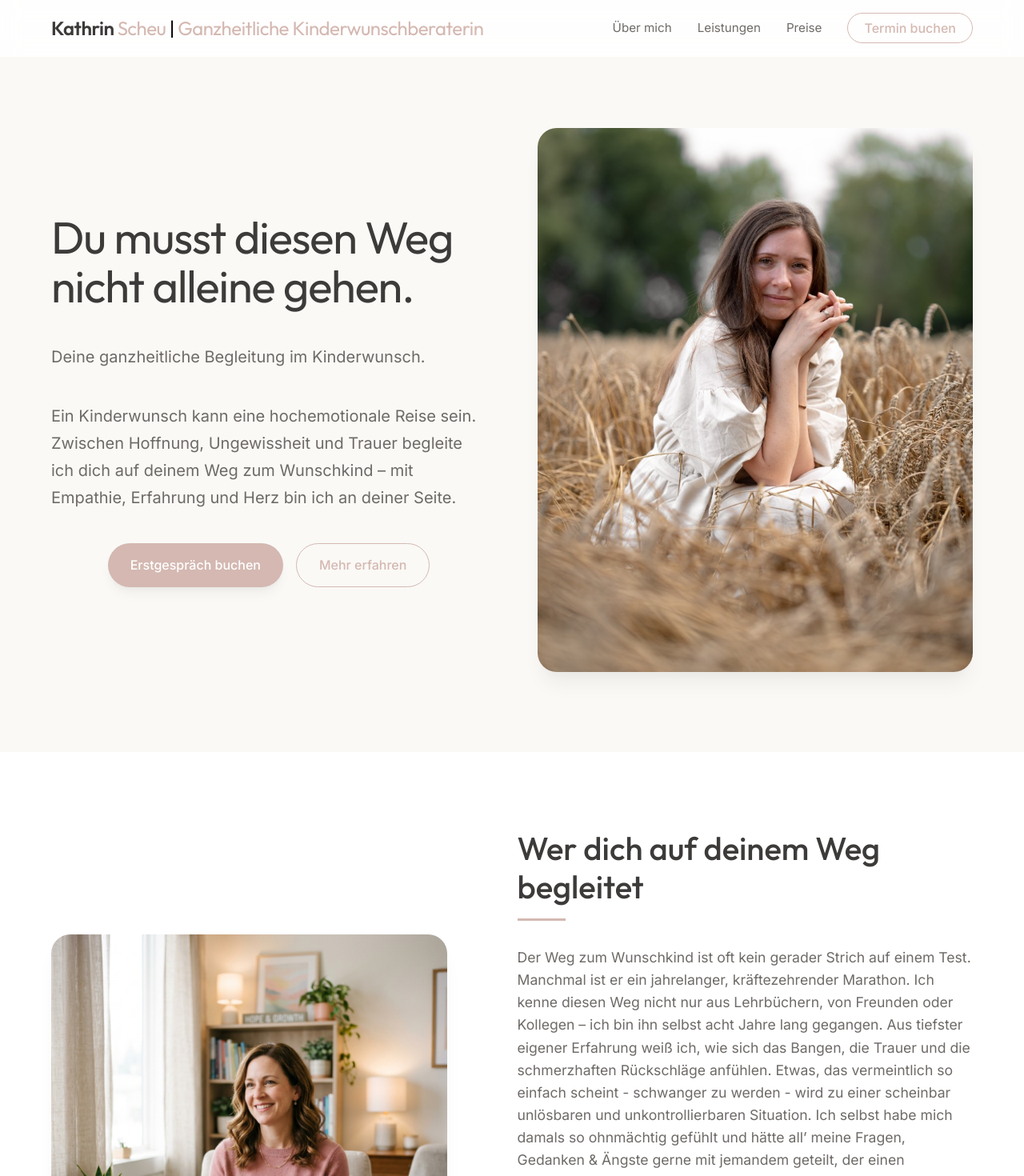
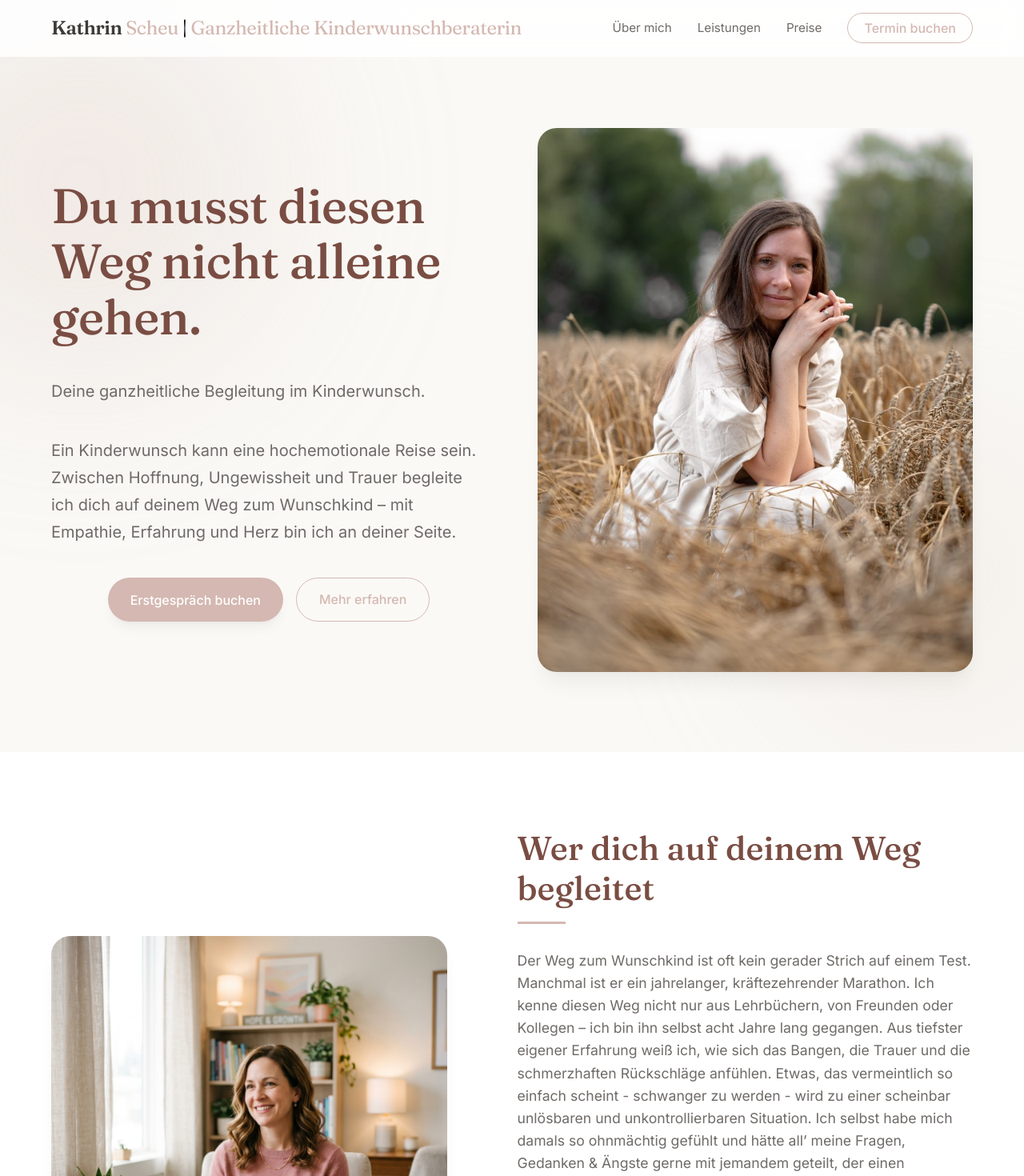
Before and after one commit to nielsinoglindini/kinderwunsch, a React (Vite) app: page / in a window 1280 px wide. Shown: the top 1470 px of the page at 80% size. Built offline with nearby package versions, Linux system fonts and the light colour scheme.

Commit message:
style: update typography to Fraunces for headings, introduce a new heading color, and refine visual styles for service cards and hero layout.

```diff
--- a/index.html
+++ b/index.html
@@ -4,7 +4,10 @@
     <meta charset="UTF-8" />
     <link rel="icon" type="image/svg+xml" href="/vite.svg" />
     <meta name="viewport" content="width=device-width, initial-scale=1.0" />
-    <title>nascent-curiosity</title>
+    <link rel="preconnect" href="https://fonts.googleapis.com">
+    <link rel="preconnect" href="https://fonts.gstatic.com" crossorigin>
+    <link href="https://fonts.googleapis.com/css2?family=Cormorant+Garamond:ital,wght@0,300;0,400;0,500;0,600;0,700;1,300;1,400;1,500;1,600&family=Fraunces:ital,opsz,wght@0,9..144,300;0,9..144,400;0,9..144,500;0,9..144,600;0,9..144,700;1,9..144,300;1,9..144,400;1,9..144,500&family=Inter:wght@300;400;500;600;700&family=Plus+Jakarta+Sans:wght@300;400;500;600;700&display=swap" rel="stylesheet">
+    <title>Kathrin Scheu | Ganzheitliche Kinderwunschberaterin</title>
   </head>
   <body>
     <div id="root"></div>
--- a/src/App.tsx
+++ b/src/App.tsx
@@ -91,6 +91,8 @@ function App() {
 
       {/* Hero Section */}
       <header className="hero">
+        <div className="ambient-blob blob-1"></div>
+        <div className="ambient-blob blob-2"></div>
         <div className="container hero-content">
           <div className="hero-text animate-on-scroll">
             <h1>Du musst diesen Weg nicht alleine gehen.</h1>
@@ -406,7 +408,7 @@ function App() {
 
             {contactSubmitted ? (
               <div className="animate-fade-in" style={{ padding: '24px', backgroundColor: 'var(--color-bg-secondary)', borderRadius: 'var(--radius-md)' }}>
-                <h3 style={{ fontSize: '1.5rem', marginBottom: '12px', color: 'var(--color-text-main)' }}>Vielen Dank für deine Nachricht!</h3>
+                <h3 style={{ fontSize: '1.5rem', marginBottom: '12px', color: 'var(--color-text-heading)' }}>Vielen Dank für deine Nachricht!</h3>
                 <p style={{ color: 'var(--color-text-muted)' }}>Ich habe deine Anfrage erhalten und werde mich in Kürze bei dir melden.</p>
               </div>
             ) : (
--- a/src/index.css
+++ b/src/index.css
@@ -1,5 +1,3 @@
-@import url('https://fonts.googleapis.com/css2?family=Inter:wght@300;400;500;600&family=Outfit:wght@300;400;500;600;700&display=swap');
-
 :root {
   /* Pastel & Calm Color Palette */
   --color-bg: #FAF9F6; /* Warm off-white */
@@ -8,13 +6,14 @@
 
   --color-text-main: #3D3B39; /* Very soft dark grey/brown for readability */
   --color-text-muted: #6E6A67;
+  --color-text-heading: #7A4D43; /* Friendly, warm deep terracotta/rose-brown */
 
   --color-primary: #D4B8B1; /* Dusty rose / Pastel peach */
   --color-primary-hover: #C5A39B;
 
   --color-accent: #E3D5CA; /* Lighter sand tone */
 
-  --font-heading: 'Outfit', sans-serif;
+  --font-heading: 'Fraunces', serif;
   --font-body: 'Inter', sans-serif;
 
   --radius-sm: 8px;
@@ -49,7 +48,7 @@ h1, h2, h3, h4, h5, h6 {
   font-family: var(--font-heading);
   font-weight: 500;
   line-height: 1.2;
-  color: var(--color-text-main);
+  color: var(--color-text-heading);
 }
 
 a {
@@ -85,7 +84,7 @@ a {
 .mb-12 { margin-bottom: 48px; }
 
 .section-title {
-  font-size: 2.5rem;
+  font-size: 2.6rem;
   margin-bottom: 16px;
   position: relative;
   display: inline-block;
@@ -202,11 +201,11 @@ a {
 }
 
 .hero-text h1 {
-  font-size: 3.5rem;
-  font-weight: 400;
+  font-size: 3.8rem;
+  font-weight: 500;
   margin-bottom: 24px;
-  line-height: 1.1;
-  letter-spacing: -0.02em;
+  line-height: 1.15;
+  letter-spacing: -0.01em;
 }
 
 .hero-subtitle {
@@ -336,11 +335,14 @@ a {
 }
 
 .service-card {
-  background-color: var(--color-surface);
+  background-color: rgba(255, 255, 255, 0.7);
+  backdrop-filter: blur(8px);
+  -webkit-backdrop-filter: blur(8px);
+  border: 1px solid rgba(255, 255, 255, 0.5);
   border-radius: var(--radius-md);
   padding: 40px 32px;
   box-shadow: var(--shadow-md);
-  transition: all 0.4s ease;
+  transition: all 0.4s cubic-bezier(0.16, 1, 0.3, 1);
   height: 100%;
   display: flex;
   flex-direction: column;
@@ -349,6 +351,14 @@ a {
 .service-card:hover {
   transform: translateY(-8px);
   box-shadow: var(--shadow-lg);
+  border-color: var(--color-primary);
+  background-color: rgba(255, 255, 255, 0.95);
+}
+
+.service-card:hover .service-icon {
+  background-color: var(--color-primary);
+  color: white;
+  transform: scale(1.05) rotate(5deg);
 }
 
 .service-icon {
@@ -361,6 +371,7 @@ a {
   justify-content: center;
   margin-bottom: 24px;
   color: var(--color-primary);
+  transition: all 0.3s cubic-bezier(0.16, 1, 0.3, 1);
 }
 
 .service-card h3 {
@@ -590,7 +601,7 @@ a {
 .booking-modal-header h2 {
   font-family: var(--font-heading);
   font-size: 1.8rem;
-  color: var(--color-text-main);
+  color: var(--color-text-heading);
   margin-bottom: 8px;
 }
 
@@ -786,20 +797,21 @@ a {
 .form-group input,
 .form-group textarea {
   width: 100%;
-  padding: 12px 16px;
-  border: 1px solid var(--color-accent);
+  padding: 14px 18px;
+  border: 1px solid rgba(212, 184, 177, 0.4);
   border-radius: var(--radius-md);
   font-family: var(--font-body);
   font-size: 1rem;
-  background-color: var(--color-bg);
-  transition: all 0.2s;
+  background-color: rgba(255, 255, 255, 0.7);
+  transition: all 0.3s cubic-bezier(0.16, 1, 0.3, 1);
 }
 
 .form-group input:focus,
 .form-group textarea:focus {
   outline: none;
+  background-color: #FFFFFF;
   border-color: var(--color-primary);
-  box-shadow: 0 0 0 3px rgba(212, 184, 177, 0.2);
+  box-shadow: 0 0 0 4px rgba(212, 184, 177, 0.25);
 }
 
 /* Success Step */
@@ -886,7 +898,10 @@ a {
 }
 
 .pricing-card {
-  background-color: var(--color-surface);
+  background-color: rgba(255, 255, 255, 0.75);
+  backdrop-filter: blur(8px);
+  -webkit-backdrop-filter: blur(8px);
+  border: 1px solid rgba(255, 255, 255, 0.5);
   border-radius: var(--radius-lg);
   padding: 48px 32px;
   box-shadow: var(--shadow-md);
@@ -894,12 +909,13 @@ a {
   display: flex;
   flex-direction: column;
   position: relative;
-  border: 2px solid transparent;
 }
 
 .pricing-card:hover {
   transform: translateY(-8px);
   box-shadow: var(--shadow-lg);
+  border-color: var(--color-primary);
+  background-color: rgba(255, 255, 255, 0.95);
 }
 
 .pricing-card.featured {
@@ -1076,3 +1092,69 @@ a {
   font-weight: 400;
   color: var(--color-text-muted);
 }
+
+/* Ambient Background Blobs for Hero */
+.hero {
+  position: relative;
+  overflow: hidden;
+}
+
+.hero-content {
+  position: relative;
+  z-index: 1;
+}
+
+.ambient-blob {
+  position: absolute;
+  width: 450px;
+  height: 450px;
+  border-radius: 50%;
+  filter: blur(120px);
+  z-index: 0;
+  opacity: 0.25;
+  pointer-events: none;
+}
+
+.blob-1 {
+  background-color: var(--color-primary);
+  top: 5%;
+  left: -150px;
+  animation: float-blob-1 16s infinite ease-in-out;
+}
+
+.blob-2 {
+  background-color: var(--color-accent);
+  bottom: 5%;
+  right: -150px;
+  animation: float-blob-2 20s infinite ease-in-out;
+}
+
+@keyframes float-blob-1 {
+  0% {
+    transform: translate(0px, 0px) scale(1);
+  }
+  33% {
+    transform: translate(40px, -60px) scale(1.1);
+  }
+  66% {
+    transform: translate(-30px, 30px) scale(0.9);
+  }
+  100% {
+    transform: translate(0px, 0px) scale(1);
+  }
+}
+
+@keyframes float-blob-2 {
+  0% {
+    transform: translate(0px, 0px) scale(1);
+  }
+  33% {
+    transform: translate(-40px, 50px) scale(0.9);
+  }
+  66% {
+    transform: translate(30px, -30px) scale(1.1);
+  }
+  100% {
+    transform: translate(0px, 0px) scale(1);
+  }
+}
```
Also changed, not shown: src/components/LegalModal.tsx (+10 -10 lines).
